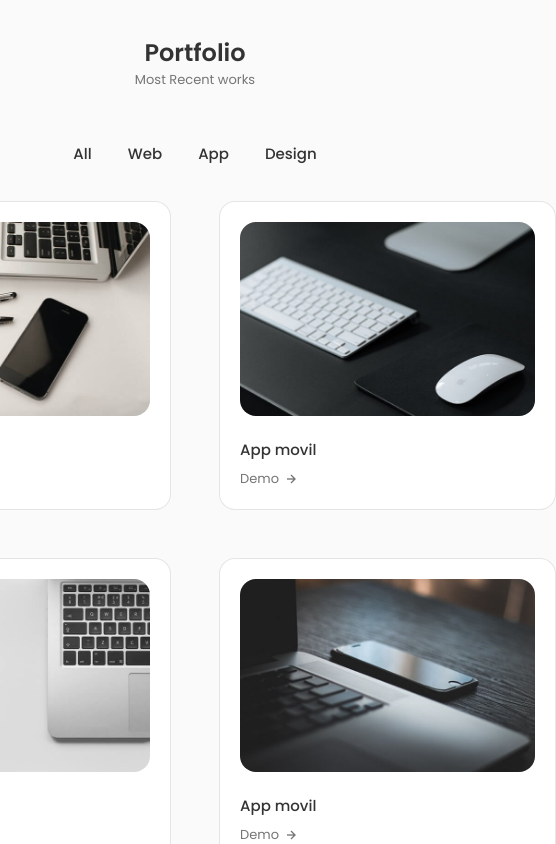
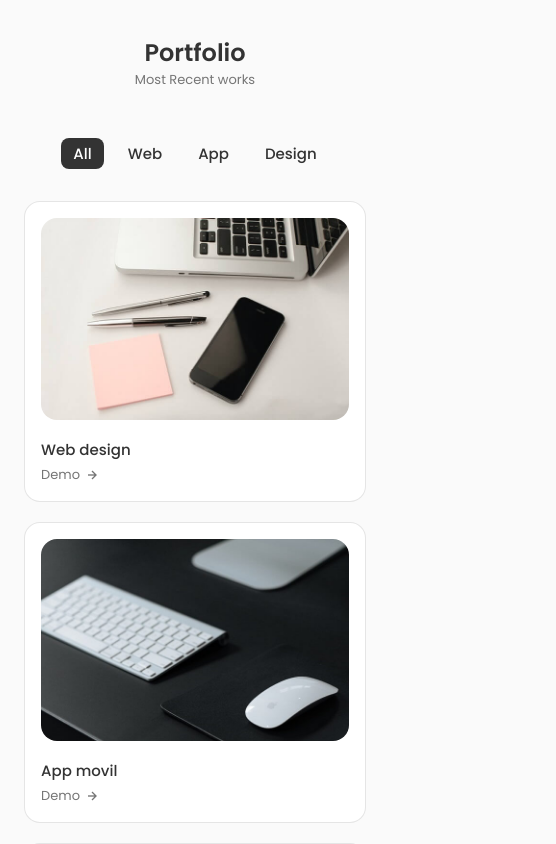
Before and after one commit to Lucas-Quiroga/my-portfolio, a React (Create React App) app: page / in a window 390 px wide. Shown: the part 2940-3784 px from the top of the page, 556 px wide, since content can reach past the window. Built offline with nearby package versions, Linux system fonts and the light colour scheme.

Commit message:
finish first size portfolio

```diff
--- a/src/components/work/Works.jsx
+++ b/src/components/work/Works.jsx
@@ -13,17 +13,30 @@
       setProjects(projectsData);
     } else {
       const newProjects = projectsData.filter((project) => {
-        return project.category === item.name;
+        return project.category.toLowerCase() === item.name;
       });
+      setProjects(newProjects);
     }
-  });
+  }, [item]);
+
+  const handleClick = (e, index) => {
+    setItem({ name: e.target.textContent.toLowerCase() });
+    setActive(index);
+  };
 
   return (
     <div>
       <div className="work__filters">
         {projectsNav.map((item, index) => {
           return (
-            <span className="work__item" key={index}>
+            <span
+              onClick={(e) => {
+                handleClick(e, index);
+              }}
+              className={`${active === index ? "active-work" : ""}
+              work__item`}
+              key={index}
+            >
               {item.name}
             </span>
           );
@@ -31,7 +44,7 @@
       </div>
 
       <div className="work__container container grid">
-        {projectsData.map((item) => {
+        {projects.map((item) => {
           return <WorkItems item={item} key={item.id} />;
         })}
       </div>
--- a/src/components/work/work.css
+++ b/src/components/work/work.css
@@ -61,3 +61,58 @@
 .work__button:hover .work__button-icon{
     transform: translateX(0.25rem);
 }
+
+/* active work */
+
+.active-work{
+    background-color: var(--title-color);
+    color: var(--container-color);
+}
+
+/*=============== BREAKPOINTS ===============*/
+/* For large devices */
+@media screen and (max-width: 992px) {
+    .work__container{
+        gap: 1.25rem;
+    }
+
+    .work__card{
+        padding: 1rem;
+    }
+
+    .work__img{
+        margin-bottom: 0.75rem;
+    }
+
+    .work__title{
+        margin-bottom: 0.25rem;
+    }
+  }
+
+  /* For medium devices */
+@media screen and (max-width: 768px) {
+    .work__container{
+        grid-template-columns: max-content;
+    }
+  }
+
+  @media screen and (max-width: 576px) {
+    .work__container{
+        grid-template-columns: 1fr;
+    }
+
+    .work__img{
+        width: 100%;
+    }
+}
+
+/* For small devices */
+@media screen and (max-width: 350px) {
+    .work__item{
+        font-size: var(--small-font-size);
+    }
+
+    .work__filters{
+        column-gap: 0.25rem;
+    }
+  }
```
